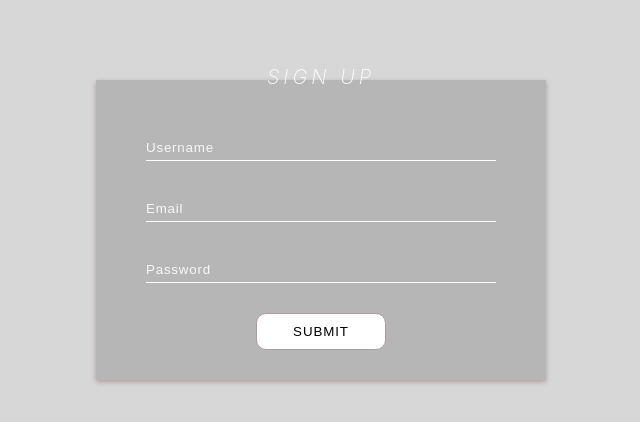
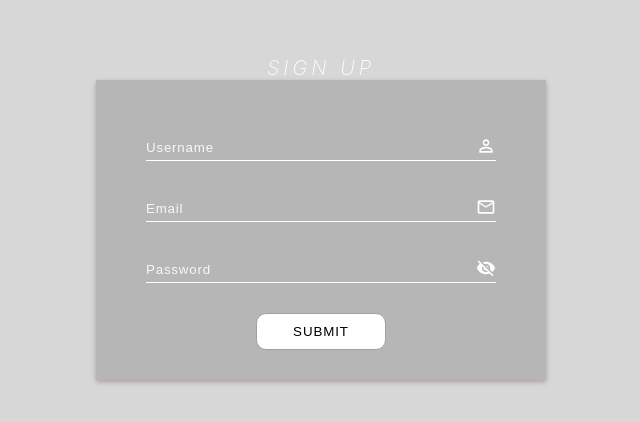
Before and after one commit to ManosTs/Webiste, a React (Create React App) app in the folder src/main/react-ui/: page /register in a window 1280 px wide. Shown: the part 170-592 px from the top of the page, without its empty margins (319-959 px from the left). Built offline with nearby package versions, Linux system fonts and the light colour scheme.

Commit message:
form css fix

```diff
--- a/src/main/react-ui/src/components/FormUser.js
+++ b/src/main/react-ui/src/components/FormUser.js
@@ -7,11 +7,16 @@ import {useNavigate} from "react-router-dom";
 import {useDispatch, useSelector} from "react-redux";
 import {authUser, registerUser} from "../actions/userActions";
 import {loginUser} from "../services/serviceApi.js";
+import VisibilityIcon from '@mui/icons-material/Visibility';
+import VisibilityOffIcon from '@mui/icons-material/VisibilityOff';
+import MailOutlineIcon from '@mui/icons-material/MailOutline';
+import PermIdentityIcon from '@mui/icons-material/PermIdentity';
 
 function FormUser({title, hideUsernameField, login}) {
     const usernameRef = useRef('');
     const passwordRef = useRef('');
     const emailRef = useRef('');
+    const [showPass, setShowPass] = useState(false);
     const [dataUser, setDataUser] = useState({});
     const [errors, setErrors] = useState({});
     let history = useNavigate();
@@ -46,6 +51,10 @@ function FormUser({title, hideUsernameField, login}) {
 
     };
 
+    const togglePassword = () => {
+          setShowPass(!showPass);
+    };
+
     useEffect(() => {
         console.log(success);
         if (login && success) {
@@ -63,6 +72,15 @@ function FormUser({title, hideUsernameField, login}) {
             setErrors(error);
         }
     }, [success, error]);
+
+
+    useEffect(() => {
+
+        if (!showPass) {
+
+        }
+    }, [showPass]);
+
     return (
         <Fragment>
             <div className="background-image"></div>
@@ -79,6 +97,7 @@ function FormUser({title, hideUsernameField, login}) {
                                 placeholder="Username"
                                 onChange={handleOnChangeEvent}
                             />
+                            <PermIdentityIcon />
                             {errors?.username?.length > 0 &&
                                 <p className="errors">{errors.username}</p>}
                         </div>}
@@ -95,6 +114,7 @@ function FormUser({title, hideUsernameField, login}) {
 
                                 onChange={handleOnChangeEvent}
                             />
+                            <MailOutlineIcon />
                             {errors?.email?.length > 0 &&
                                 <p className="errors">{errors.email}</p>}
                         </div>
@@ -102,13 +122,15 @@ function FormUser({title, hideUsernameField, login}) {
                         <div className="input-field">
                             <input
                                 ref={passwordRef}
-                                type="password"
+                                type={showPass ? "text" : "password"}
                                 id="password"
                                 name="password"
                                 className="addUser--wrapper__input"
                                 placeholder="Password"
                                 onChange={handleOnChangeEvent}
                             />
+                            {showPass && <VisibilityIcon onClick={togglePassword} />}
+                            {!showPass && <VisibilityOffIcon onClick={togglePassword} />}
                             {errors?.password?.length > 0 &&
                                 <p className="errors">{errors.password}</p>}
 
--- a/src/main/react-ui/src/components/FormUser.scss
+++ b/src/main/react-ui/src/components/FormUser.scss
@@ -9,6 +9,7 @@
   bottom: 0;
   margin: auto;
   padding: 50px;
+
   @media screen and (max-width: 1024px) {
     width: 450px;
     padding: 20px;
@@ -44,18 +45,18 @@
   &__title{
     font-size: 20px;
     position: absolute;
-    top: -40px;
+    top: -49px;
     font-style: italic;
     left: 0;
     right: 0;
     margin-left: auto;
     margin-right: auto;
     color: #fff;
-    background: none;
     width: fit-content;
     padding: 5px;
     letter-spacing: 4px;
     font-weight: 200;
+    background: none;
     @media screen and (max-width: 768px) {
 
       //background: #e1d0d0;
@@ -87,6 +88,7 @@
     row-gap: 30px;
     width: 100%;
     height: 100%;
+
     @media screen and (max-width: 768px) {
       padding: 20px 0;
 
@@ -98,6 +100,20 @@
     }
     .input-field{
       position: relative;
+      svg{
+        position: absolute;
+        right: 0;
+        top: 0;
+        bottom: 0;
+        margin: auto 0;
+        font-size: 20px;
+        color: white;
+        cursor: pointer;
+        transition: all .3s ease-in-out;
+        &:hover{
+          color: #FF3D00;
+        }
+      }
       .errors{
         position: absolute;
         top: 32px;
```
